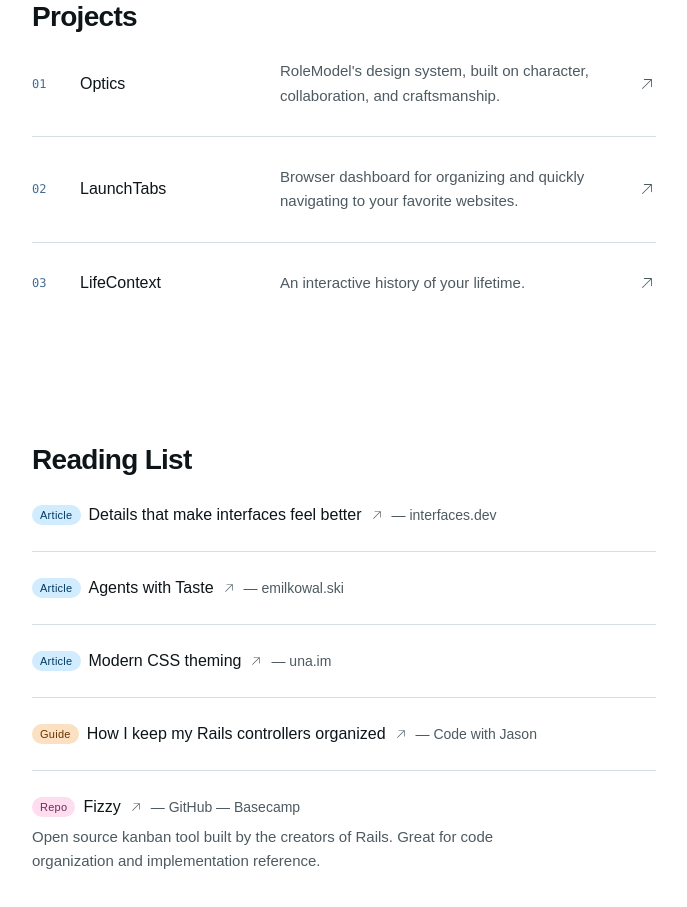
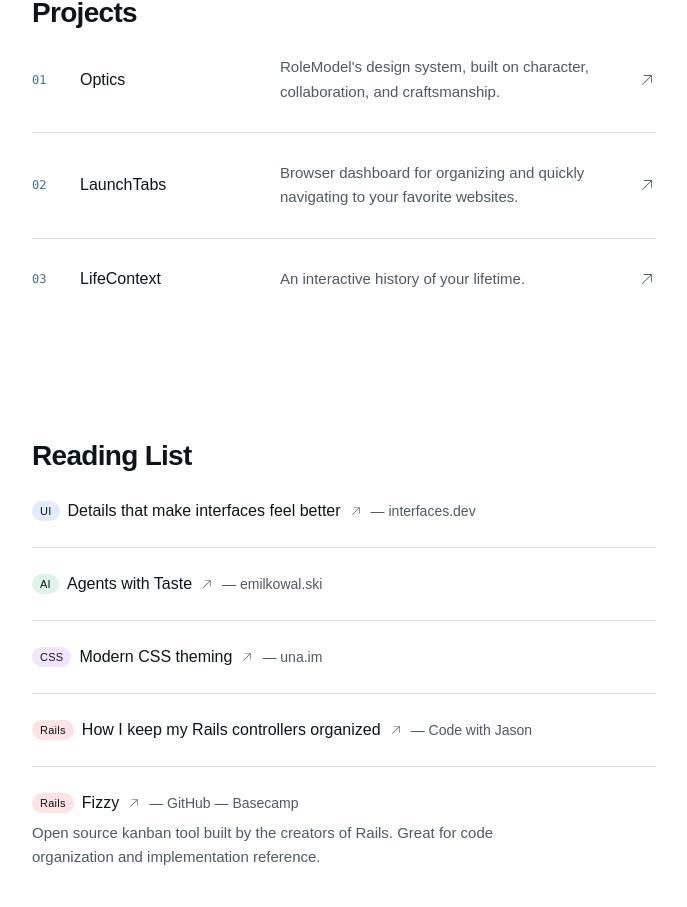
Before and after one commit to Jeremy-Walton/jeremy-walton.github.io, a React (Vite) app: page / in a window 1280 px wide. Shown: the part 497-1404 px from the top of the page, without its empty margins (296-983 px from the left). Built offline with nearby package versions, Linux system fonts and the light colour scheme.

Commit message:
Add badge and separator

```diff
--- a/src/components/intro-section.tsx
+++ b/src/components/intro-section.tsx
@@ -1,4 +1,5 @@
 import { useIcon, type IconName } from "@/lib/icon-context";
+import { Button } from "@/components/ui/button";
 import type { CSSProperties } from "react";
 
 interface ContactLink {
@@ -18,15 +19,16 @@
   const Icon = useIcon(contact.icon);
   const external = !contact.href.startsWith("mailto:");
   return (
+    <Button asChild variant="ghost" size="icon-lg" aria-label={contact.label}>
       <a
         href={contact.href}
-      aria-label={contact.label}
         target={external ? "_blank" : undefined}
         rel={external ? "noreferrer" : undefined}
-      className="inline-flex h-11 w-11 items-center justify-center rounded-full text-muted-foreground transition-colors duration-150 hover:bg-hover hover:text-primary focus-visible:outline-none focus-visible:ring-1 focus-visible:ring-[color:var(--ring)]"
+        className="rounded-full text-muted-foreground hover:text-primary focus-visible:text-primary"
       >
-      <Icon size={19} strokeWidth={1.5} />
+        <Icon size={20} strokeWidth={1.5} />
       </a>
+    </Button>
   );
 }
 
--- a/src/components/project-list.tsx
+++ b/src/components/project-list.tsx
@@ -1,4 +1,6 @@
+import { Fragment } from "react";
 import { useIcon } from "@/lib/icon-context";
+import { Separator } from "@/components/ui/separator";
 import type { Project } from "@/data/types";
 import projects from "@/data/projects.json";
 
@@ -9,7 +11,7 @@
       href={project.url}
       target="_blank"
       rel="noreferrer"
-      className="group flex flex-col gap-1.5 border-b border-border py-7 first:pt-0 last:border-none focus-visible:outline-none md:flex-row md:items-center md:gap-6"
+      className="group flex flex-col gap-1.5 py-7 first:pt-0 focus-visible:outline-none md:flex-row md:items-center md:gap-6"
     >
       <div className="flex items-start justify-between gap-4 md:contents">
         <div className="flex items-start gap-4 md:contents">
@@ -41,7 +43,10 @@
       </h2>
       <div className="mt-6">
         {(projects as Project[]).map((project, index) => (
-          <ProjectRow key={project.title} project={project} index={index} />
+          <Fragment key={project.title}>
+            {index > 0 && <Separator />}
+            <ProjectRow project={project} index={index} />
+          </Fragment>
         ))}
       </div>
     </section>
--- a/src/components/reading-list.tsx
+++ b/src/components/reading-list.tsx
@@ -1,43 +1,29 @@
+import { Fragment } from "react";
 import { useIcon } from "@/lib/icon-context";
-import type { ReadingItem } from "@/data/types";
+import { Badge, type BadgeColor } from "@/components/ui/badge";
+import { Separator } from "@/components/ui/separator";
+import type { Category, ReadingItem } from "@/data/types";
 import reading from "@/data/reading.json";
 
-// Full-palette category tags: three distinct hues, each with real semantic
-// meaning (kind of source), not decoration.
-type Category = "Article" | "Repo" | "Guide";
-
-const categoryStyle: Record<Category, string> = {
-  Article: "bg-[oklch(0.93_0.045_248)] text-[oklch(0.34_0.09_248)] dark:bg-[oklch(0.30_0.06_248)] dark:text-[oklch(0.82_0.08_248)]",
-  Guide: "bg-[oklch(0.92_0.05_70)] text-[oklch(0.38_0.10_60)] dark:bg-[oklch(0.30_0.06_65)] dark:text-[oklch(0.82_0.09_70)]",
-  Repo: "bg-[oklch(0.93_0.045_340)] text-[oklch(0.40_0.10_340)] dark:bg-[oklch(0.30_0.06_340)] dark:text-[oklch(0.82_0.08_340)]",
+const categoryColor: Record<Category, BadgeColor> = {
+  UI: "blue",
+  AI: "green",
+  CSS: "purple",
+  Rails: "red",
 };
-
-function categoryFor(source: string): Category {
-  if (source.toLowerCase().includes("github")) return "Repo";
-  if (source === "Code with Jason") return "Guide";
-  return "Article";
-}
-
-function Tag({ category }: { category: Category }) {
-  return (
-    <span className={`rounded-full px-2 py-0.5 text-[11px] font-medium tracking-wide ${categoryStyle[category]}`}>
-      {category}
-    </span>
-  );
-}
 
 function ReadingRow({ item }: { item: ReadingItem }) {
   const ArrowIcon = useIcon("arrow-up-right");
-  const category = categoryFor(item.source);
+
   return (
     <a
       href={item.url}
       target="_blank"
       rel="noreferrer"
-      className="group block border-b border-border py-6 first:pt-0 last:border-none focus-visible:outline-none"
+      className="group block py-6 first:pt-0 focus-visible:outline-none"
     >
       <div className="flex flex-wrap items-center gap-x-2 gap-y-1.5">
-        <Tag category={category} />
+        <Badge color={categoryColor[item.category]}>{item.category}</Badge>
         <h3 className="font-medium text-foreground transition-colors duration-150 group-hover:text-primary group-focus-visible:text-primary">
           {item.title}
         </h3>
@@ -64,8 +50,11 @@
         Reading List
       </h2>
       <div className="mt-6">
-        {(reading as ReadingItem[]).map((item) => (
-          <ReadingRow key={item.url} item={item} />
+        {(reading as ReadingItem[]).map((item, index) => (
+          <Fragment key={item.url}>
+            {index > 0 && <Separator />}
+            <ReadingRow item={item} />
+          </Fragment>
         ))}
       </div>
     </section>
--- /dev/null
+++ b/src/components/ui/badge.tsx
@@ -0,0 +1,115 @@
+"use client";
+
+import { forwardRef, type HTMLAttributes } from "react";
+import { cva, type VariantProps } from "class-variance-authority";
+import { cn } from "@/lib/utils";
+import { useShape } from "@/lib/shape-context";
+
+const badgeColors = {
+  gray: "#a3a3a3",
+  red: "#ef4444",
+  orange: "#f97316",
+  amber: "#f59e0b",
+  yellow: "#eab308",
+  lime: "#84cc16",
+  green: "#22c55e",
+  emerald: "#10b981",
+  teal: "#14b8a6",
+  cyan: "#06b6d4",
+  blue: "#3b82f6",
+  indigo: "#6366f1",
+  violet: "#8b5cf6",
+  purple: "#a855f7",
+  fuchsia: "#d946ef",
+  pink: "#ec4899",
+  rose: "#f43f5e",
+} as const;
+
+type BadgeColor = keyof typeof badgeColors;
+
+const badgeVariants = cva(
+  "inline-flex items-center font-medium whitespace-nowrap tracking-wide",
+  {
+    variants: {
+      variant: {
+        solid: "",
+        dot: "border border-border text-foreground",
+      },
+      size: {
+        sm: "h-5 px-2 text-[11px] gap-1",
+        md: "h-6 px-2.5 text-[12px] gap-1.5",
+        lg: "h-7 px-3 text-[13px] gap-1.5",
+      },
+    },
+    defaultVariants: {
+      variant: "solid",
+      size: "sm",
+    },
+  }
+);
+
+interface BadgeProps
+  extends Omit<HTMLAttributes<HTMLSpanElement>, "color">,
+    VariantProps<typeof badgeVariants> {
+  color?: BadgeColor;
+}
+
+const Badge = forwardRef<HTMLSpanElement, BadgeProps>(
+  (
+    {
+      className,
+      variant = "solid",
+      size = "sm",
+      color = "gray",
+      children,
+      style,
+      ...props
+    },
+    ref
+  ) => {
+    const shape = useShape();
+    const colorValue = badgeColors[color];
+    const isSolid = variant === "solid";
+    const dotSize = size === "sm" ? 6 : size === "lg" ? 8 : 7;
+
+    const colorStyle = isSolid
+      ? color === "gray"
+        ? { backgroundColor: "var(--accent)", color: "var(--foreground)" }
+        : {
+            color: "var(--foreground)",
+            backgroundColor: `color-mix(in srgb, ${colorValue} 15%, var(--background))`,
+          }
+      : {};
+
+    const dotColor = color === "gray" ? "var(--muted-foreground)" : colorValue;
+
+    return (
+      <span
+        ref={ref}
+        className={cn(badgeVariants({ variant, size }), shape.item, className)}
+        style={{ ...colorStyle, ...style }}
+        {...props}
+      >
+        {!isSolid && (
+          <span
+            className="shrink-0 rounded-full"
+            style={{
+              width: dotSize,
+              height: dotSize,
+              backgroundColor: dotColor,
+            }}
+          />
+        )}
+        {/* text-box needs a block container — the badge root is a flex
+            container, so the label gets its own span. Height is fixed (h-*),
+            so trimming only recenters the letterforms. */}
+        <span className="[text-box:trim-both_cap_alphabetic]">{children}</span>
+      </span>
+    );
+  }
+);
+
+Badge.displayName = "Badge";
+
+export { Badge, badgeVariants, badgeColors };
+export type { BadgeProps, BadgeColor };
--- /dev/null
+++ b/src/components/ui/separator.tsx
@@ -0,0 +1,23 @@
+import { Separator as SeparatorPrimitive } from "@base-ui/react/separator"
+
+import { cn } from "@/lib/utils"
+
+function Separator({
+  className,
+  orientation = "horizontal",
+  ...props
+}: SeparatorPrimitive.Props) {
+  return (
+    <SeparatorPrimitive
+      data-slot="separator"
+      orientation={orientation}
+      className={cn(
+        "shrink-0 bg-border data-horizontal:h-px data-horizontal:w-full data-vertical:w-px data-vertical:self-stretch",
+        className
+      )}
+      {...props}
+    />
+  )
+}
+
+export { Separator }
--- a/src/data/reading.json
+++ b/src/data/reading.json
@@ -2,27 +2,32 @@
   {
     "title": "Details that make interfaces feel better",
     "url": "https://interfaces.dev/magazine/issues/details-that-make-interfaces-feel-better",
-    "source": "interfaces.dev"
+    "source": "interfaces.dev",
+    "category": "UI"
   },
   {
     "title": "Agents with Taste",
     "url": "https://emilkowal.ski/ui/agents-with-taste",
-    "source": "emilkowal.ski"
+    "source": "emilkowal.ski",
+    "category": "AI"
   },
   {
     "title": "Modern CSS theming",
     "url": "https://una.im/modern-css-theming",
-    "source": "una.im"
+    "source": "una.im",
+    "category": "CSS"
   },
   {
     "title": "How I keep my Rails controllers organized",
     "url": "https://www.codewithjason.com/keep-rails-controllers-organized/",
-    "source": "Code with Jason"
+    "source": "Code with Jason",
+    "category": "Rails"
   },
   {
     "title": "Fizzy",
     "url": "https://github.com/basecamp/fizzy",
     "source": "GitHub — Basecamp",
-    "note": "Open source kanban tool built by the creators of Rails. Great for code organization and implementation reference."
+    "note": "Open source kanban tool built by the creators of Rails. Great for code organization and implementation reference.",
+    "category": "Rails"
   }
 ]
--- a/src/data/types.ts
+++ b/src/data/types.ts
@@ -4,9 +4,12 @@
   url: string;
 }
 
+export type Category = "UI" | "AI" | "CSS" | "Rails";
+
 export interface ReadingItem {
   title: string;
   url: string;
   source: string;
   note?: string;
+  category: Category;
 }
```
Lines whose indentation alone changed are shown as unchanged.
